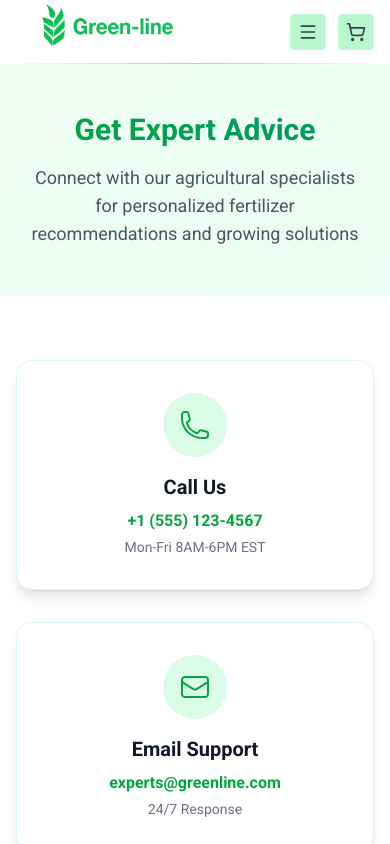
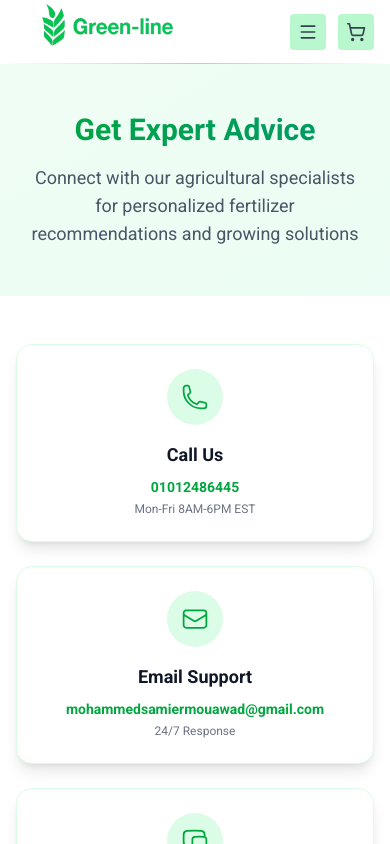
Before and after one commit to mohamed-samir-dev/Greenline, a Next.js app: page /contact in a window 390 px wide. Shown: the top 844 px of the page. Built offline with nearby package versions, Linux system fonts and the light colour scheme; no server answers.

Commit message:
feat: add multiple contact methods with accessibility features

```diff
--- a/app/contact/components/ContactMethods.tsx
+++ b/app/contact/components/ContactMethods.tsx
@@ -5,16 +5,16 @@ import { PhoneIcon, EnvelopeIcon, ChatBubbleLeftRightIcon } from '@heroicons/rea
 import { fadeInUp } from './animations';
 
 const contactMethods = [
-  { icon: PhoneIcon, title: 'Call Us', info: '+1 (555) 123-4567', desc: 'Mon-Fri 8AM-6PM EST', action: 'tel:+15551234567' },
-  { icon: EnvelopeIcon, title: 'Email Support', info: 'experts@greenline.com', desc: '24/7 Response', action: 'mailto:experts@greenline.com' },
+  { icon: PhoneIcon, title: 'Call Us', info: '01012486445', desc: 'Mon-Fri 8AM-6PM EST', action: 'tel:01012486445' },
+  { icon: EnvelopeIcon, title: 'Email Support', info: 'mohammedsamiermouawad@gmail.com', desc: '24/7 Response', action: 'mailto:mohammedsamiermouawad@gmail.com' },
   { icon: ChatBubbleLeftRightIcon, title: 'Live Chat', info: 'Instant Help', desc: 'Available Now', action: '#' }
 ];
 
 export default function ContactMethods() {
   return (
-    <section className="py-16">
+    <section className="py-12 sm:py-16">
       <div className="max-w-7xl mx-auto px-4 sm:px-6 lg:px-8">
-        <div className="grid md:grid-cols-3 gap-8 mb-16">
+        <div className="grid grid-cols-1 sm:grid-cols-2 lg:grid-cols-3 gap-6 sm:gap-8 mb-12 sm:mb-16">
           {contactMethods.map((contact, index) => {
             const IconComponent = contact.icon;
             return (
@@ -24,14 +24,14 @@ export default function ContactMethods() {
                 {...fadeInUp}
                 transition={{ delay: index * 0.1 }}
                 whileHover={{ scale: 1.05 }}
-                className="bg-white p-8 rounded-2xl shadow-lg border border-green-100 hover:border-green-300 transition-all text-center group"
+                className="bg-white p-6 sm:p-8 rounded-2xl shadow-lg border border-green-100 hover:border-green-300 transition-all text-center group"
               >
-                <div className="w-16 h-16 bg-green-100 rounded-full flex items-center justify-center mx-auto mb-4 group-hover:bg-green-200 transition-colors">
-                  <IconComponent className="h-8 w-8 text-green-600" />
+                <div className="w-14 h-14 sm:w-16 sm:h-16 bg-green-100 rounded-full flex items-center justify-center mx-auto mb-4 group-hover:bg-green-200 transition-colors">
+                  <IconComponent className="h-7 w-7 sm:h-8 sm:w-8 text-green-600" />
                 </div>
-                <h3 className="text-xl font-bold text-gray-900 mb-2">{contact.title}</h3>
-                <p className="text-green-600 font-semibold mb-1">{contact.info}</p>
-                <p className="text-gray-500 text-sm">{contact.desc}</p>
+                <h3 className="text-lg sm:text-xl font-bold text-gray-900 mb-2">{contact.title}</h3>
+                <p className="text-green-600 font-semibold mb-1 text-sm sm:text-base">{contact.info}</p>
+                <p className="text-gray-500 text-xs sm:text-sm">{contact.desc}</p>
               </motion.a>
             );
           })}
```
